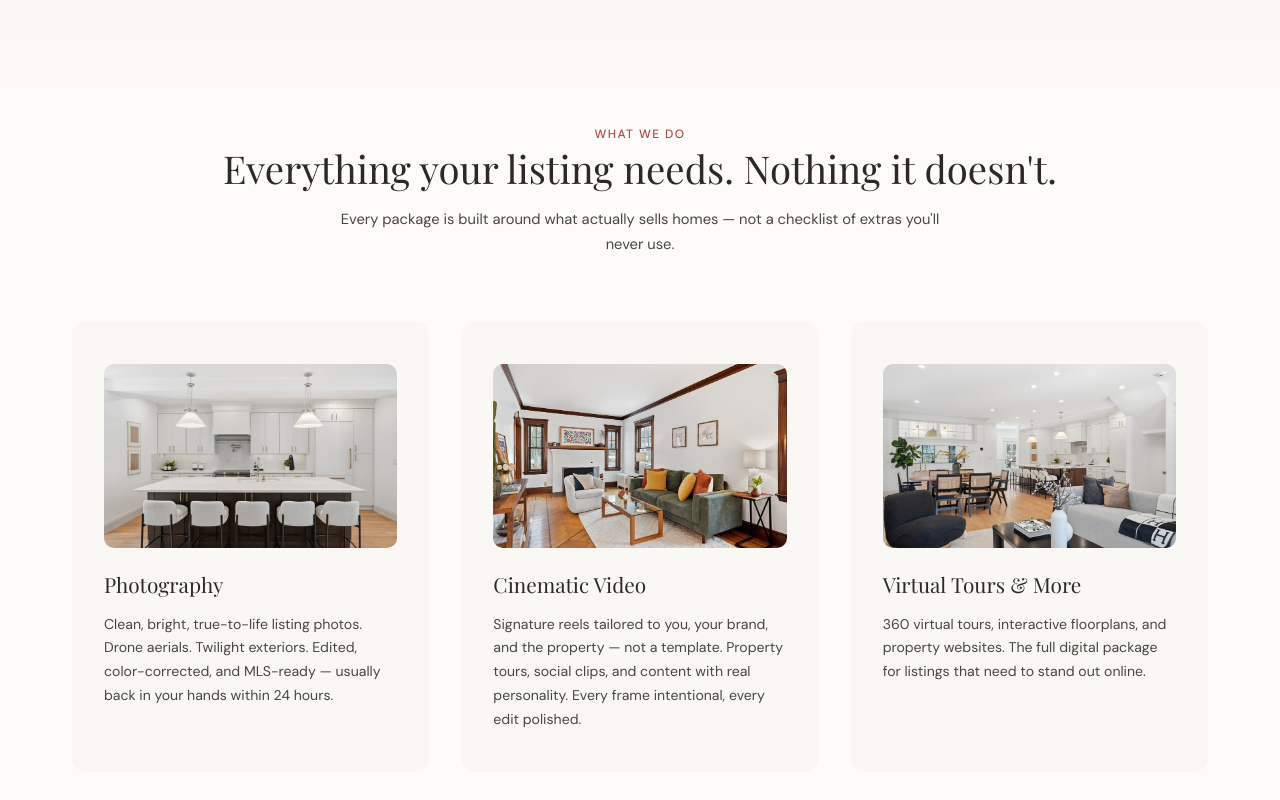
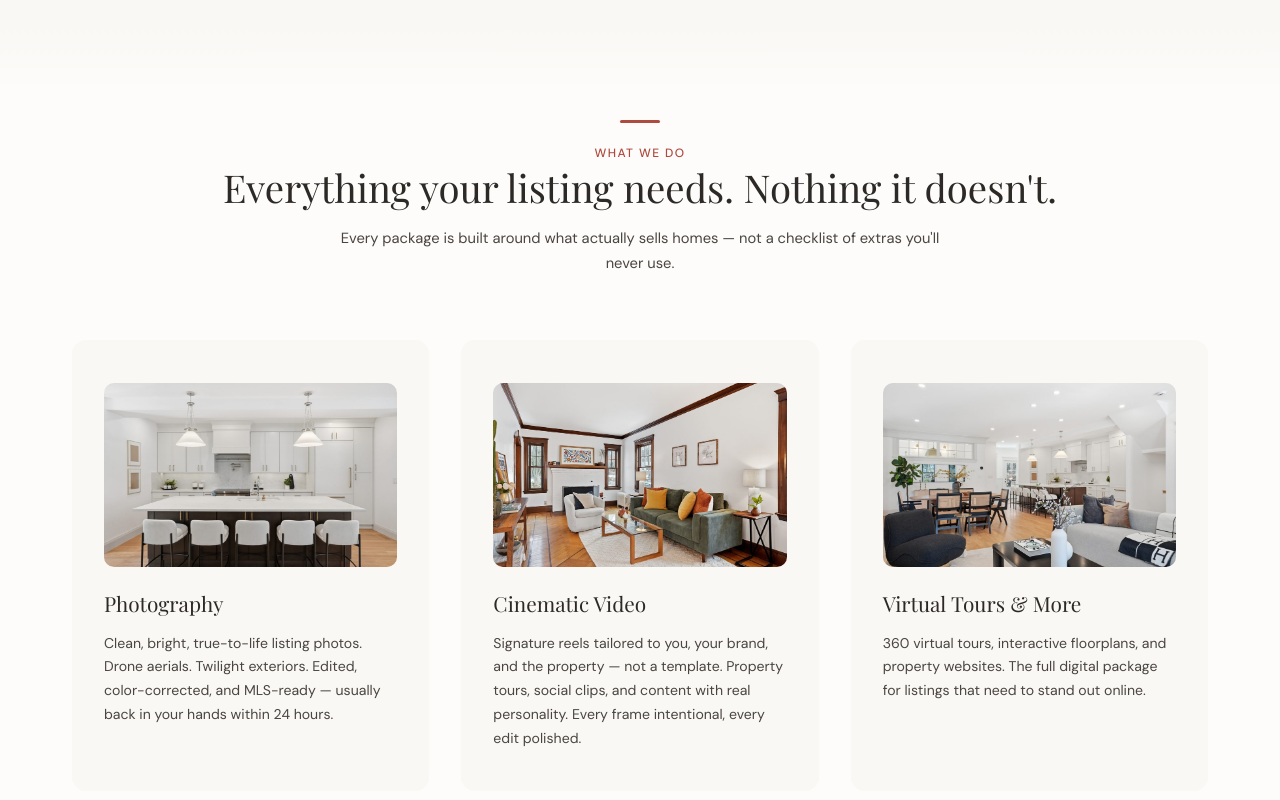
Before and after one commit to redwardsmedia/redwards-media-site, a React (Vite) app: page / in a window 1280 px wide. Shown: the part 1040-1840 px from the top of the page. Built offline with nearby package versions, Linux system fonts and the light colour scheme; a web font is replaced by a local one.

Commit message:
feat: add redwood accent lines to section headers and About

```diff
--- a/src/components/shared/SectionHeader.css
+++ b/src/components/shared/SectionHeader.css
@@ -14,3 +14,18 @@
 .section-header--left {
   text-align: left;
 }
+
+.section-header::before {
+  content: '';
+  display: block;
+  width: 40px;
+  height: 3px;
+  background: var(--color-redwood);
+  border-radius: 2px;
+  margin-bottom: var(--space-sm);
+}
+
+.section-header--center::before {
+  margin-left: auto;
+  margin-right: auto;
+}
--- a/src/components/site/About.css
+++ b/src/components/site/About.css
@@ -48,6 +48,16 @@
   font-weight: 500;
 }
 
+.about__text::before {
+  content: '';
+  display: block;
+  width: 40px;
+  height: 3px;
+  background: var(--color-redwood);
+  border-radius: 2px;
+  margin-bottom: var(--space-sm);
+}
+
 @media (max-width: 1024px) {
   .about__inner {
     grid-template-columns: 1fr;
@@ -58,4 +68,9 @@
     max-width: 400px;
     margin: 0 auto;
   }
+
+  .about__text::before {
+    margin-left: auto;
+    margin-right: auto;
+  }
 }
```
